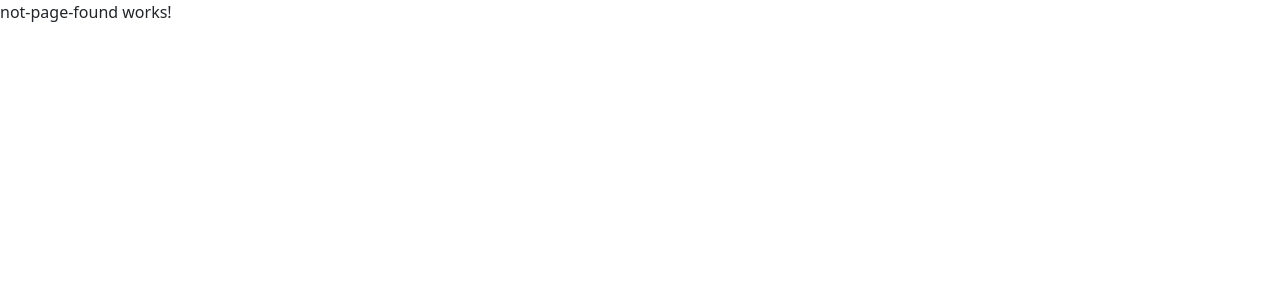
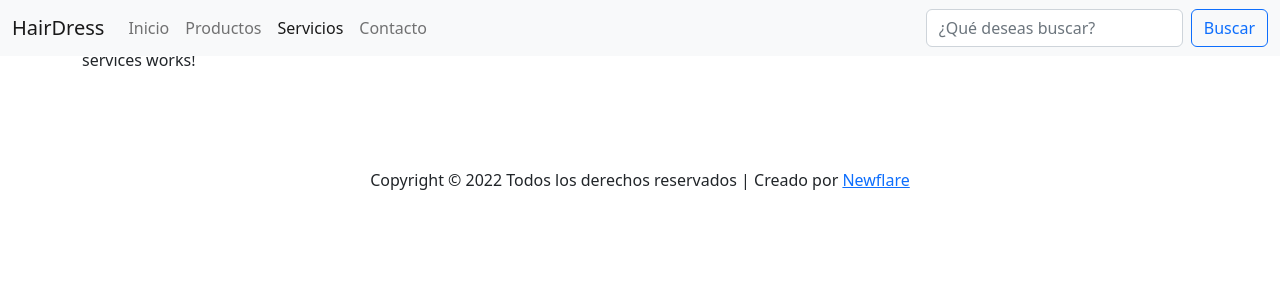
Before and after one commit to Newflaree/front-angular_hairdress, an Angular app: page /services in a window 1280 px wide. Shown: the top 300 px of the page. Built offline with nearby package versions, Linux system fonts and the light colour scheme.

Commit message:
Created services and contact pages

```diff
--- /dev/null
+++ b/src/app/pages/contact/contact.component.html
@@ -0,0 +1 @@
+<p>contact works!</p>
--- /dev/null
+++ b/src/app/pages/contact/contact.component.ts
@@ -0,0 +1,15 @@
+import { Component, OnInit } from '@angular/core';
+
+@Component({
+  selector: 'app-contact',
+  templateUrl: './contact.component.html',
+  styleUrls: ['./contact.component.css']
+})
+export class ContactComponent implements OnInit {
+
+  constructor() { }
+
+  ngOnInit(): void {
+  }
+
+}
--- /dev/null
+++ b/src/app/pages/services/services.component.html
@@ -0,0 +1 @@
+<p>services works!</p>
--- /dev/null
+++ b/src/app/pages/services/services.component.ts
@@ -0,0 +1,15 @@
+import { Component, OnInit } from '@angular/core';
+
+@Component({
+  selector: 'app-services',
+  templateUrl: './services.component.html',
+  styleUrls: ['./services.component.css']
+})
+export class ServicesComponent implements OnInit {
+
+  constructor() { }
+
+  ngOnInit(): void {
+  }
+
+}
```
Also changed, not shown: src/app/pages/pages-routing.module.ts (+10 -4 lines), src/app/pages/pages.module.ts (+5 -3 lines), src/app/pages/contact/contact.component.css (added), src/app/pages/services/services.component.css (added).
